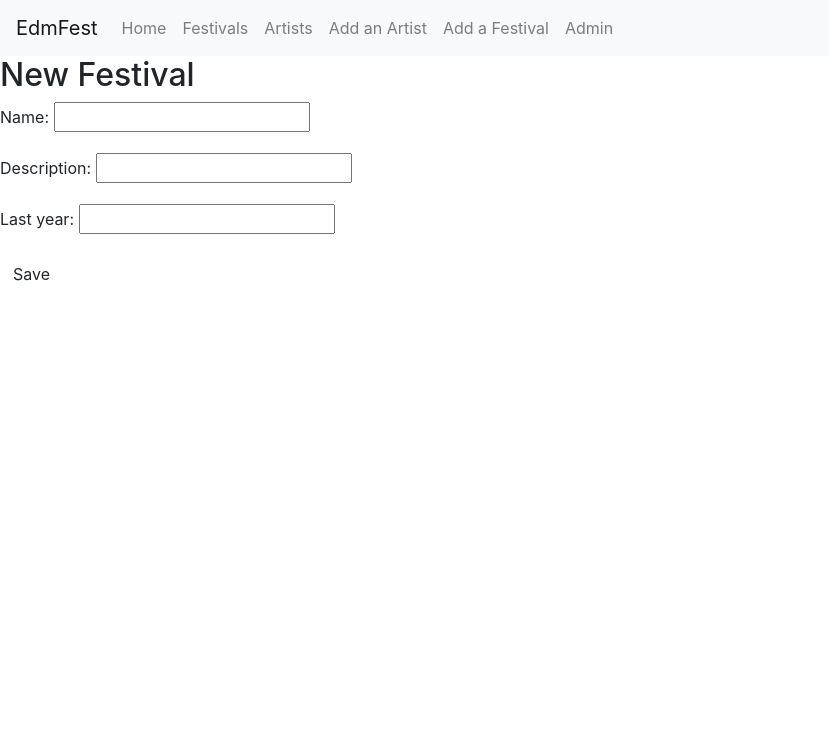
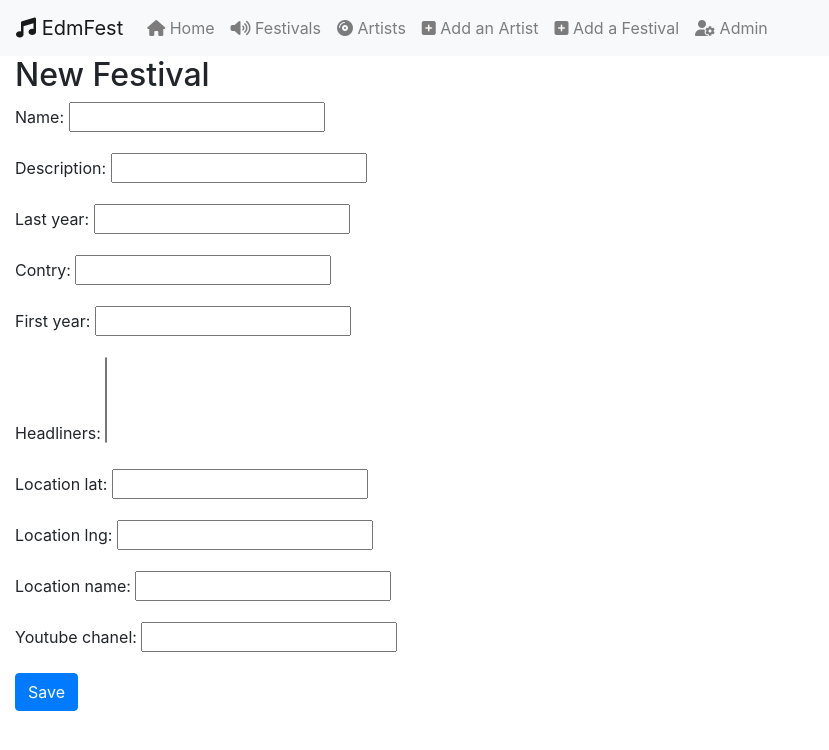
Before and after one commit to Mrgove10/EdmFest, a Django app: page /festival/add/ in a window 1280 px wide. Shown: the top 750 px of the page, without its empty margins (0-829 px from the left). Run offline with Django 3.2, Linux system fonts and the light colour scheme; data that the repository does not hold is empty; some libraries are stand-ins or nearby versions.

Commit message:
[add] all forms

```diff
--- a/EdmFest/landing/forms.py
+++ b/EdmFest/landing/forms.py
@@ -8,7 +8,12 @@ class ArtistAddForm(forms.ModelForm):
         model = Artist
         fields = ('stage_name',
                   'first_name',
-                  'description', )
+                  'description',
+                  'born',
+                  'contry_origin',
+                  'died',
+                  'is_active',
+                  'last_name')
 
 
 class FestivalAddForm(forms.ModelForm):
@@ -16,4 +21,11 @@ class FestivalAddForm(forms.ModelForm):
         model = Festival
         fields = ('name',
                   'description',
-                  'last_year',)
+                  'last_year',
+                  'contry',
+                  'first_year',
+                  'headliners',
+                  'location_lat',
+                  'location_lng',
+                  'location_name',
+                  'youtube_chanel')
--- a/EdmFest/landing/templates/landing/artistAdd.html
+++ b/EdmFest/landing/templates/landing/artistAdd.html
@@ -3,6 +3,6 @@
 <h2>New Artist</h2>
 <form method="POST" class="post-form">{% csrf_token %}
     {{ form.as_p }}
-    <button type="submit" class="save btn btn-default">Save</button>
+    <button type="submit" class="save btn btn-primary">Save</button>
 </form>
 {% endblock %}
--- a/EdmFest/landing/templates/landing/base.html
+++ b/EdmFest/landing/templates/landing/base.html
@@ -3,7 +3,7 @@
 
 <head>
     <meta charset="UTF-8">
-    <meta name="viewport" content="width=device-width, initial-scale=1.0">
+    <meta name="viewport" content="width=device-width, initial-scale=1.0, shrink-to-fit=no">
     <title>EdmFest</title>
     <script src="https://code.jquery.com/jquery-3.4.1.slim.min.js"
         integrity="sha384-J6qa4849blE2+poT4WnyKhv5vZF5SrPo0iEjwBvKU7imGFAV0wwj1yYfoRSJoZ+n"
@@ -16,12 +16,13 @@
     <script src="https://stackpath.bootstrapcdn.com/bootstrap/4.4.1/js/bootstrap.min.js"
         integrity="sha384-wfSDF2E50Y2D1uUdj0O3uMBJnjuUD4Ih7YwaYd1iqfktj0Uod8GCExl3Og8ifwB6"
         crossorigin="anonymous"></script>
+        <script src="https://kit.fontawesome.com/ad3201eff3.js" crossorigin="anonymous"></script>
 </head>
 
 <body>
     <!--nav content-->
     <nav class="navbar navbar-expand-lg navbar-light bg-light">
-        <a class="navbar-brand" href="/">EdmFest</a>
+        <a class="navbar-brand" href="/"><i class="fas fa-music"></i> EdmFest</a>
         <button class="navbar-toggler" type="button" data-toggle="collapse" data-target="#navbarNav"
             aria-controls="navbarNav" aria-expanded="false" aria-label="Toggle navigation">
             <span class="navbar-toggler-icon"></span>
@@ -29,29 +30,31 @@
         <div class="collapse navbar-collapse" id="navbarNav">
             <ul class="navbar-nav">
                 <li class="nav-item">
-                    <a class="nav-link" href="/">Home</a>
+                    <a class="nav-link" href="/"><i class="fas fa-home"></i> Home</a>
                 </li>
                 <li class="nav-item">
-                    <a class="nav-link" href="/festivals/">Festivals</a>
+                    <a class="nav-link" href="/festivals/"><i class="fas fa-volume-up"></i> Festivals</a>
                 </li>
                 <li class="nav-item">
-                    <a class="nav-link" href="/artists/">Artists</a>
+                    <a class="nav-link" href="/artists/"><i class="fas fa-compact-disc"></i> Artists</a>
                 </li>
                 <li class="nav-item">
-                    <a class="nav-link" href="/artist/add">Add an Artist</a>
+                    <a class="nav-link" href="/artist/add"><i class="fas fa-plus-square"></i> Add an Artist</a>
                 </li>
                 <li class="nav-item">
-                    <a class="nav-link" href="/festival/add">Add a Festival</a>
+                    <a class="nav-link" href="/festival/add"><i class="fas fa-plus-square"></i> Add a Festival</a>
                 </li>
                 <li class="nav-item">
-                    <a class="nav-link" href="/admin/">Admin</a>
+                    <a class="nav-link" href="/admin/"><i class="fas fa-user-cog"></i> Admin</a>
                 </li>
             </ul>
         </div>
     </nav>
     <!--Main content-->
-    {% block content %}
-    {% endblock %}
+    <div class="container-fluid">
+        {% block content %}
+        {% endblock %}
+    </div>
 </body>
 
 </html>
--- a/EdmFest/landing/templates/landing/festivalAdd.html
+++ b/EdmFest/landing/templates/landing/festivalAdd.html
@@ -3,6 +3,6 @@
 <h2>New Festival</h2>
 <form method="POST" class="post-form">{% csrf_token %}
     {{ form.as_p }}
-    <button type="submit" class="save btn btn-default">Save</button>
+    <button type="submit" class="save btn btn-primary">Save</button>
 </form>
 {% endblock %}
--- a/EdmFest/landing/views.py
+++ b/EdmFest/landing/views.py
@@ -58,9 +58,18 @@ def festivalAdd(request):
         form = FestivalAddForm(request.POST)
         if form.is_valid():
             festival = form.save(commit=False)
+            festival.added_by = request.user
             festival.name = request.POST['name']
             festival.description = request.POST['description']
             festival.last_year = request.POST['last_year']
+            festival.contry = request.POST['contry']
+            festival.first_year = request.POST['first_year']
+            festival.location_lat = request.POST['location_lat']
+            festival.location_lng = request.POST['location_lng']
+            festival.location_name = request.POST['location_name']
+            festival.youtube_chanel = request.POST['youtube_chanel']
+            festival.save()
+            festival.headliners.set(request.POST['headliners'])
             festival.save()
             return redirect('festival', id=festival.id)
     else:
@@ -69,5 +78,24 @@ def festivalAdd(request):
 
 
 def artistAdd(request):
-    form = ArtistAddForm()
+    if request.method == "POST":
+        form = ArtistAddForm(request.POST)
+        if form.is_valid():
+            artist = form.save(commit=False)
+            artist.added_by = request.user
+            artist.stage_name = request.POST['stage_name']
+            artist.first_name = request.POST['first_name']
+            artist.description = request.POST['description']
+            artist.born = request.POST['born']
+            artist.contry_origin = request.POST['contry_origin']
+            artist.died = request.POST['died']
+            if request.POST['is_active'] == 'true':
+                artist.is_active = True
+            else:
+                artist.is_active = False
+            artist.last_name = request.POST['last_name']
+            artist.save()
+            return redirect('artist', id=artist.id)
+    else:
+        form = ArtistAddForm()
     return render(request, 'landing/artistadd.html', {'form': form})
```
Also changed, not shown: 2 other files.
